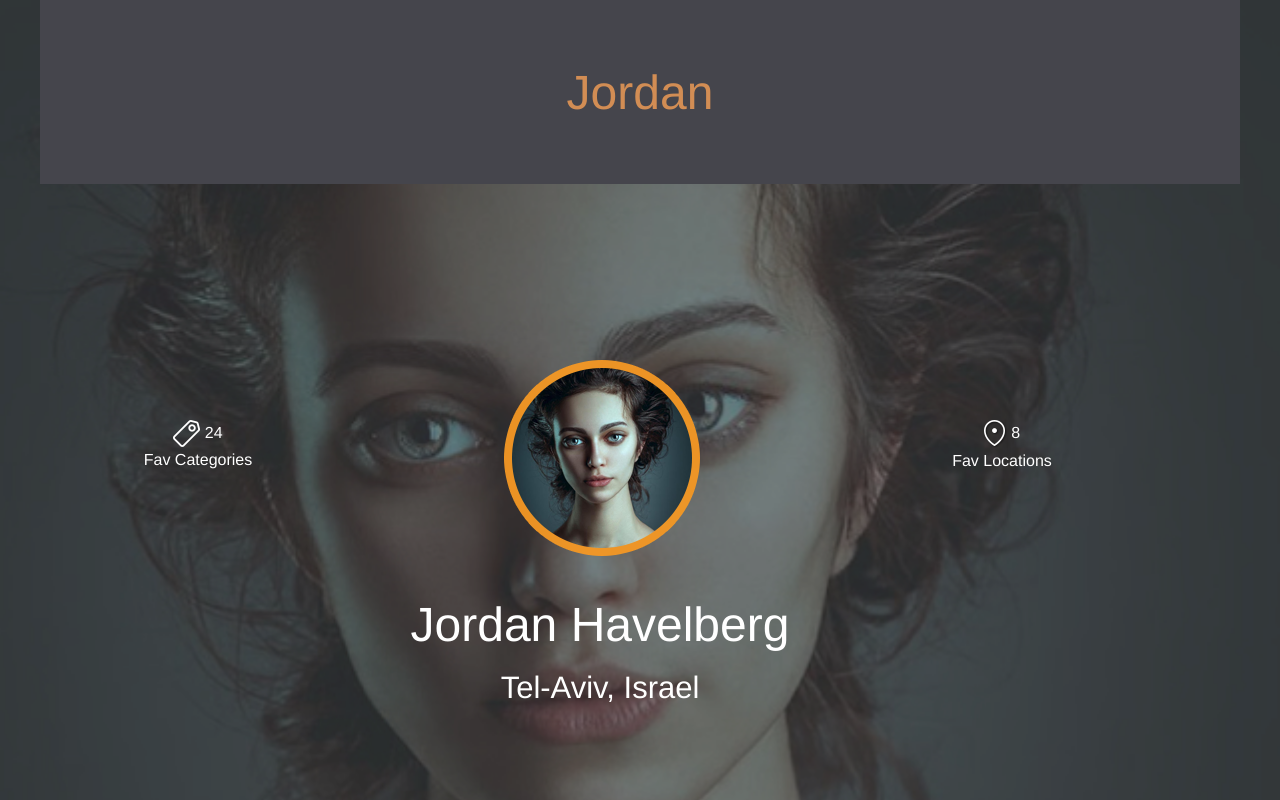
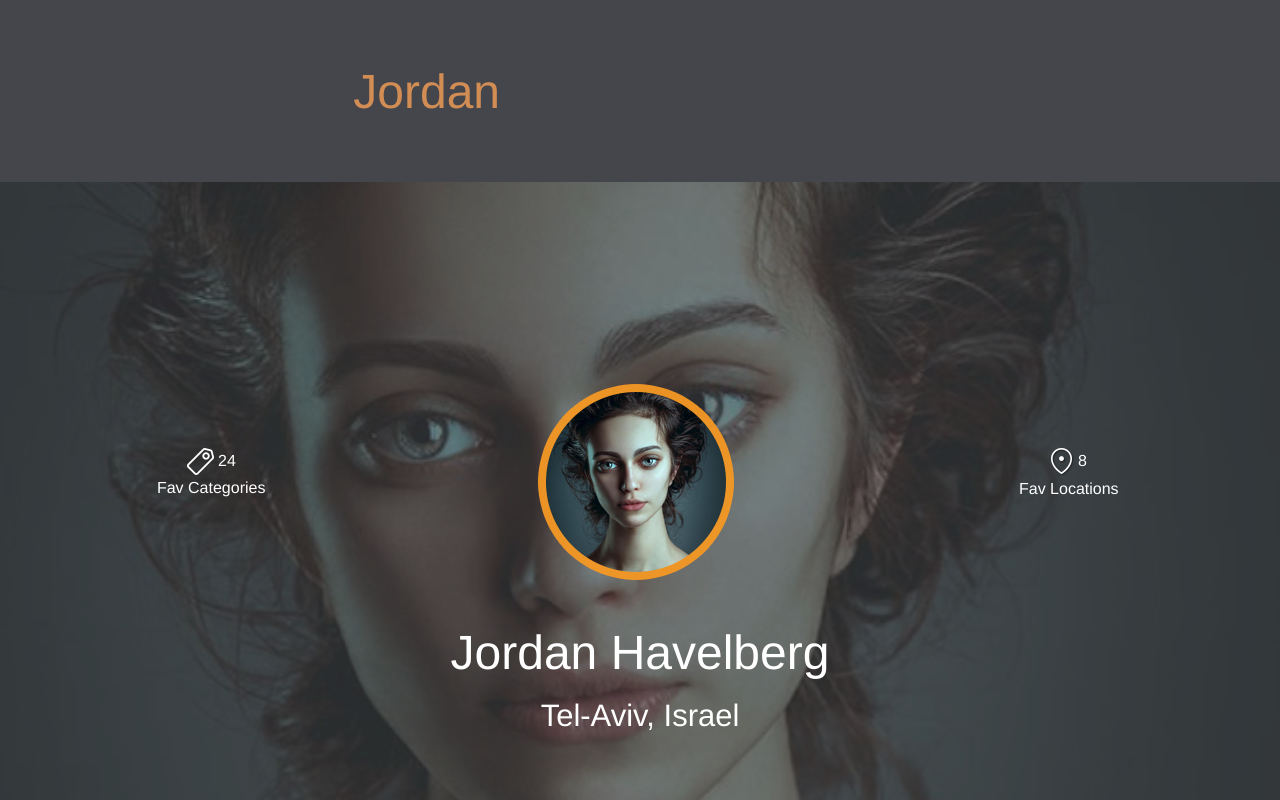
Before and after one commit to yvonnendutaw/Jordan, a plain HTML site: page index.html in a window 1280 px wide. Shown: the top 800 px of the page. Drawn offline with Linux system fonts and the light colour scheme.

Commit message:
changed max-width

```diff
--- a/css/app.css
+++ b/css/app.css
@@ -2,7 +2,6 @@
         background-image: url(../assets/bg.jpg);
         width: 100%;
         background-size: cover;
-        position: relative;
     }
     #header {
         /* border: solid; */
@@ -14,7 +13,7 @@
         background-color: #292B35;
     }
     #header h1 {
-        padding: 5%;
+        padding: 7%;
         margin: auto;
     }
     .overlay {
@@ -80,7 +79,7 @@
         margin-right: 0rem;
     }
     .row {
-        max-width: 75rem;
+        max-width: 100%;
         margin-left: auto;
         margin-right: auto;
     }
--- a/index.html
+++ b/index.html
@@ -11,31 +11,33 @@
 </head>
 
 <body>
-    <div class="row">
-        <div class="main">
+    <div class="main">
+        <div class="row">
             <div class="row" id="header">
-                <div class="small-12 medium-12 large-12 columns">
-
+                <div class="small-12 large-8 columns">
                     <h1>Jordan</h1>
                 </div>
             </div>
             <div class="overlay">
                 <div class="row">
                     <div id="text">
-                        <div class="small-5 columns" id="text1">
+                        <div class="small-5 large-5 columns" id="text1">
                             <div id="png"><img src="../assets/favcategories.png"> 24</div>
                             <p>Fav Categories</p>
                         </div>
-                        <div class="small-2 columns" id="circle">
+
+
+
+                        <div class="small-2 large-2 columns" id="circle">
                             <img src="../assets/img.png">
                         </div>
-                        <div class="small-5 columns" id="text2">
+                        <div class="small-5 large-5 columns" id="text2">
                             <div id="png"><img src="../assets/favlocations.png"> 8</div>
                             <p>Fav Locations</p>
                         </div>
                     </div>
                     <div class="row">
-                        <div class="small-12 columns">
+                        <div class="small-12 large-12 columns">
                             <div id="text-4">
                                 <h1>Jordan Havelberg</h1>
                                 <h3>Tel-Aviv, Israel</h3>
@@ -48,19 +50,17 @@
                         </div>
                     </div>
                 </div>
-
-
                 <div class="row" id="footer">
                     <div class="small-4 columns">
-                        <span> <i class="fa fa-camera"></i> 208
+                        <span> <i class="fa fa-camera"></i>208
                         <br>Deals</span>
                     </div>
                     <div class="small-4 columns">
-                        <span><img src="assets/follow.png"> 1,541
+                        <span><img src="assets/follow.png">1,541
                         <br>Followers</span>
                     </div>
                     <div class="small-4 columns">
-                        <span><img src="assets/follow.png"> 743
+                        <span><img src="assets/follow.png">743
                            <br>Following</span>
                     </div>
                 </div>
```
